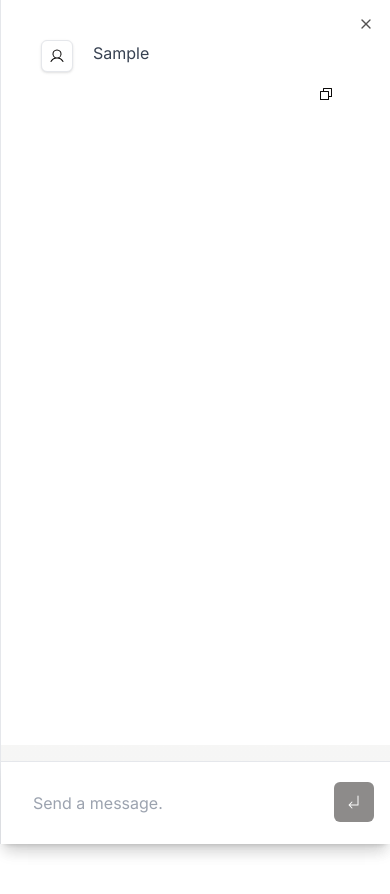
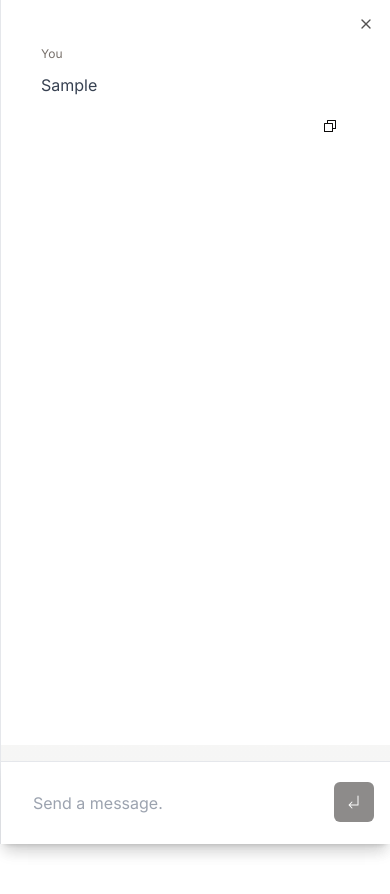
Before and after one commit to MatthewAlbrecht/matthew-albrecht, a Next.js app: page / in a window 390 px wide. Both pictures are taken after typing "Sample" into the empty fields and a click on the button "Ask". Shown: the top 894 px of the page. Built offline with nearby package versions, Linux system fonts and the light colour scheme; no server answers.

Commit message:
fix styling issues on mobile and xl

```diff
--- a/src/components/button-scroll-to-bottom.tsx
+++ b/src/components/button-scroll-to-bottom.tsx
@@ -19,7 +19,7 @@ export function ButtonScrollToBottom({
       variant="outline"
       size="icon"
       className={cn(
-        "absolute bottom-1 right-4 z-10 bg-background transition-opacity duration-300 sm:right-[3.1rem] md:bottom-[10rem]",
+        "absolute bottom-[6.7rem] right-4 z-10 bg-background transition-opacity duration-300 sm:right-[3.1rem] md:bottom-[10rem]",
         isAtBottom ? "opacity-0" : "opacity-100",
         className,
       )}
--- a/src/components/chat-message.tsx
+++ b/src/components/chat-message.tsx
@@ -17,10 +17,10 @@ export interface ChatMessageProps {
 
 export function ChatMessage({ message, ...props }: ChatMessageProps) {
   return (
-    <div className={cn("group relative mb-4 flex items-start")} {...props}>
+    <div className={cn("group relative mb-4 items-start sm:flex")} {...props}>
       <div
         className={cn(
-          "flex h-8 w-8 shrink-0 select-none items-center justify-center rounded-md border shadow",
+          "hidden h-8 w-8 shrink-0 select-none items-center justify-center rounded-md border shadow sm:flex",
           message.role === "user"
             ? "bg-background"
             : "bg-primary text-primary-foreground",
@@ -28,7 +28,10 @@ export function ChatMessage({ message, ...props }: ChatMessageProps) {
       >
         {message.role === "user" ? <IconUser /> : <IconOpenAI />}
       </div>
-      <div className="ml-4 flex-1 space-y-2 overflow-hidden px-1">
+      <span className="text-xs leading-normal text-muted-foreground sm:hidden">
+        {message.role === "user" ? "You" : "MattAi"}
+      </span>
+      <div className="flex-1 space-y-2 overflow-hidden px-0 pt-2 sm:ml-4 sm:px-1 sm:pt-0">
         <MemoizedReactMarkdown
           className="prose dark:prose-invert prose-p:leading-relaxed prose-pre:p-0 break-words"
           remarkPlugins={[remarkGfm, remarkMath]}
```
